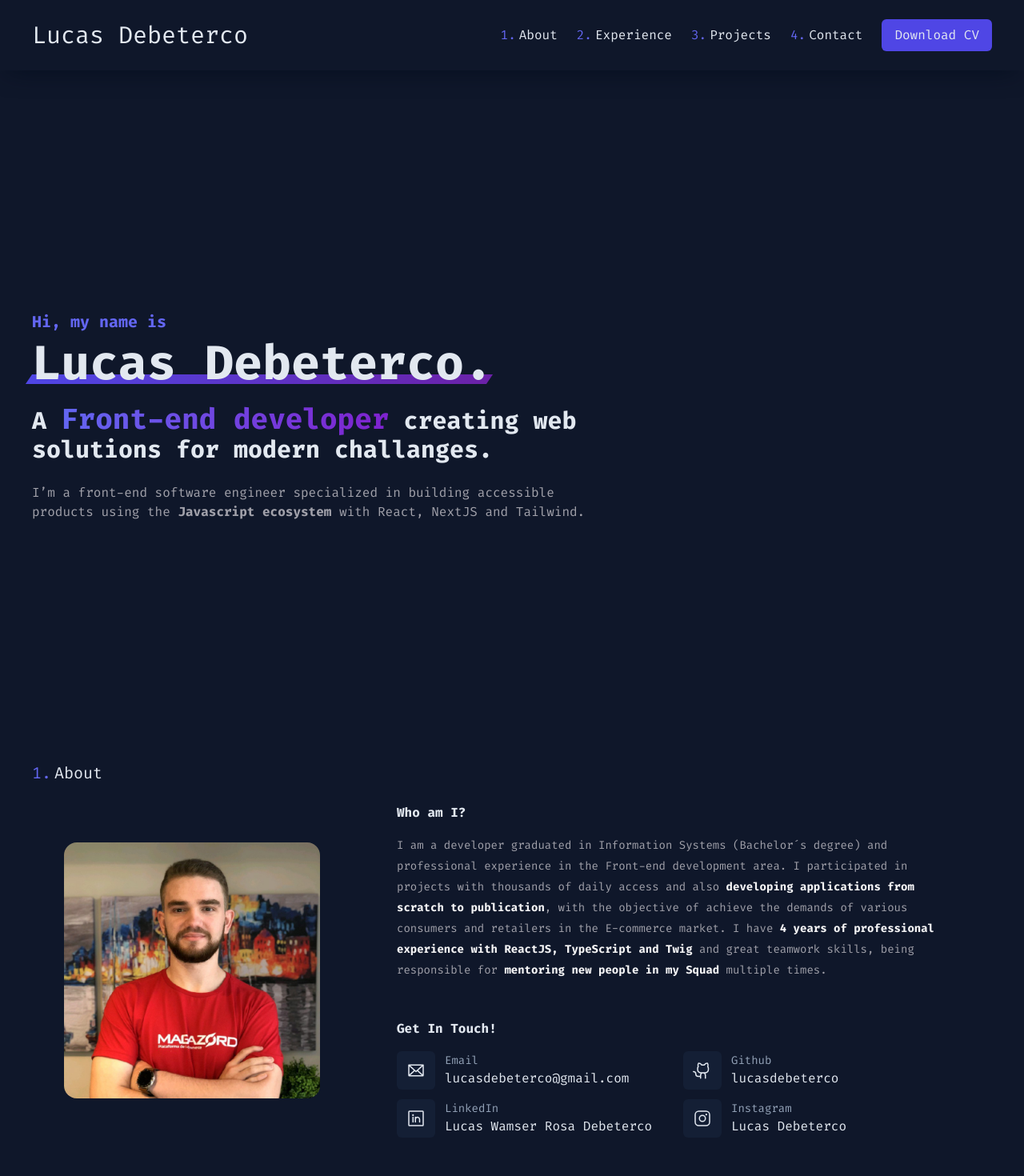
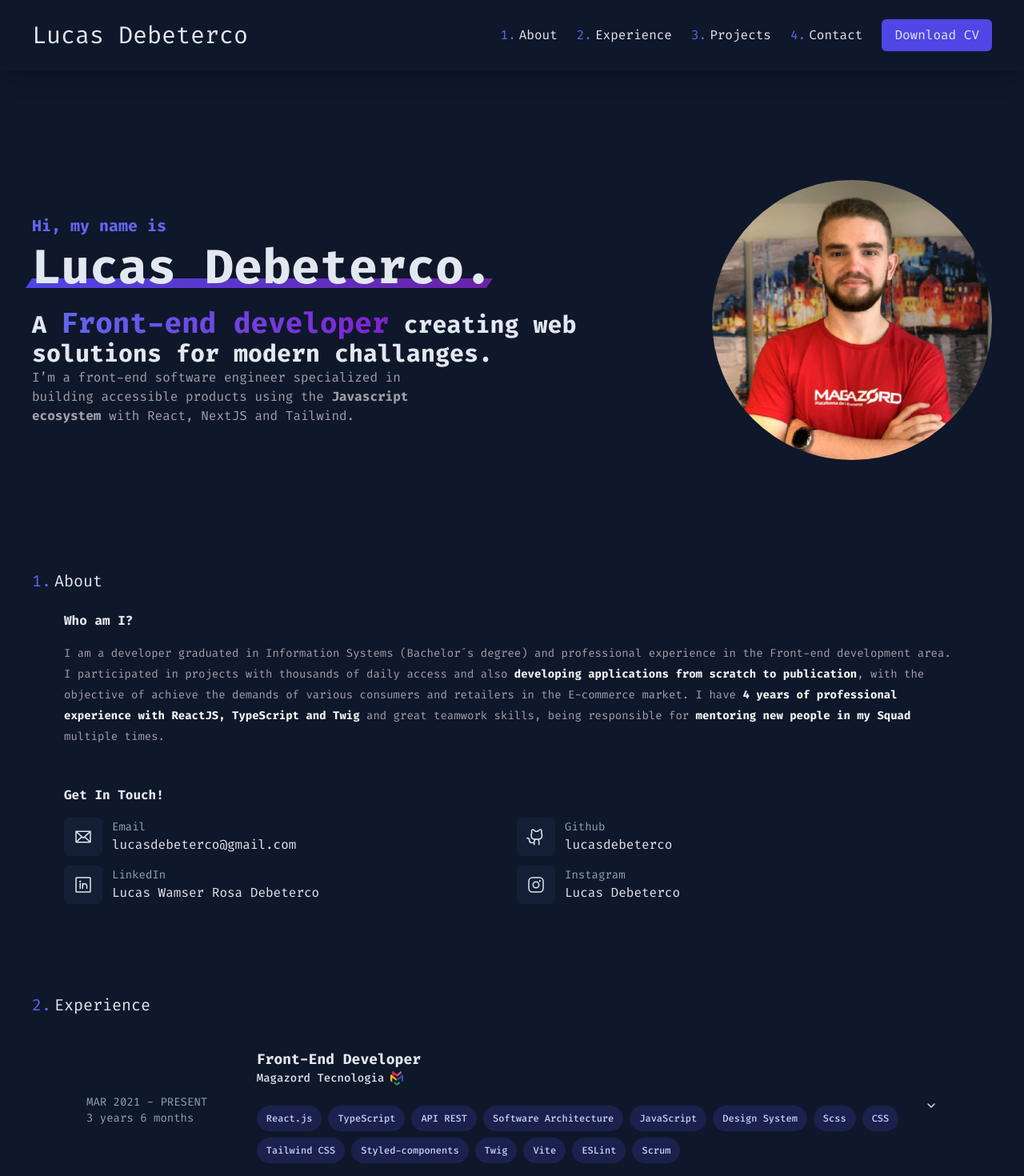
Before and after one commit to lucasdebeterco/lucasdebeterco-dev, a Next.js app: page / in a window 1280 px wide. Shown: the top 1470 px of the page at 80% size. Built offline with nearby package versions, Linux system fonts and the light colour scheme.

Commit message:
about image refactor

```diff
--- a/src/app/components/about.tsx
+++ b/src/app/components/about.tsx
@@ -10,12 +10,7 @@ export function About() {
             </h2>
 
             <div className="flex items-center justify-between gap-24 px-10">
-                <img
-                    id="about-section-img"
-                    src="/about/profile-photo.png"
-                    alt="Profile Photo"
-                    className="h-[320px] max-w-[320px] rounded-2xl"
-                />
+
 
                 <div id="about-section-content" className="flex flex-col gap-12">
                     <div className="flex flex-col gap-4">
--- a/src/app/components/presentation.tsx
+++ b/src/app/components/presentation.tsx
@@ -1,20 +1,30 @@
 export function Presentation() {
     return (
-        <section id="presentation-section" className="flex h-[80vh] flex-col justify-center gap-6">
+        <section id="presentation-section" className="flex h-[50vh] items-center justify-between gap-6">
+            <div className="flex flex-col">
                 <div className="flex flex-col gap-2 font-bold">
-                <span id='presentation-span' className="text-xl font-bold text-indigo-500">Hi, my name is</span>
-                <h1 id='presentation-name' className="relative mb-3 w-max text-6xl before:absolute before:bottom-1 before:left-[-4px] before:z-[-1] before:h-3 before:w-full before:-skew-x-[34deg] before:bg-gradient-to-r before:from-indigo-600 before:to-purple-800">
+                    <span id="presentation-span" className="text-xl font-bold text-indigo-500">Hi, my name is</span>
+                    <h1 id="presentation-name"
+                        className="relative mb-3 w-max text-6xl before:absolute before:bottom-1 before:left-[-4px] before:z-[-1] before:h-3 before:w-full before:-skew-x-[34deg] before:bg-gradient-to-r before:from-indigo-600 before:to-purple-800">
                         Lucas Debeterco.
                     </h1>
-                <h2 className="max-w-[65%] text-3xl" id='presentation-title'>
+                    <h2 className="text-3xl" id="presentation-title">
                         A <strong
                             className="bg-gradient-to-r from-indigo-500 to-purple-700 bg-clip-text text-4xl font-extrabold text-transparent">Front-end
                         developer</strong> creating web solutions for modern challanges.
                     </h2>
                 </div>
-            <span id='presentation-subtitle' className="max-w-[60%] text-zinc-400">
-                I’m a front-end software engineer specialized in building accessible products using the <span className="font-bold">Javascript ecosystem</span> with React, NextJS and Tailwind.
+                <span id="presentation-subtitle" className="max-w-[60%] text-zinc-400">
+                    I’m a front-end software engineer specialized in building accessible products using the <span
+                        className="font-bold">Javascript ecosystem</span> with React, NextJS and Tailwind.
                 </span>
+            </div>
+            <img
+                id="about-section-img"
+                src="/about/profile-photo.png"
+                alt="Profile Photo"
+                className="h-[350px] max-w-[350px] rounded-full"
+            />
         </section>
     )
 }
```
Lines whose indentation alone changed are shown as unchanged.
